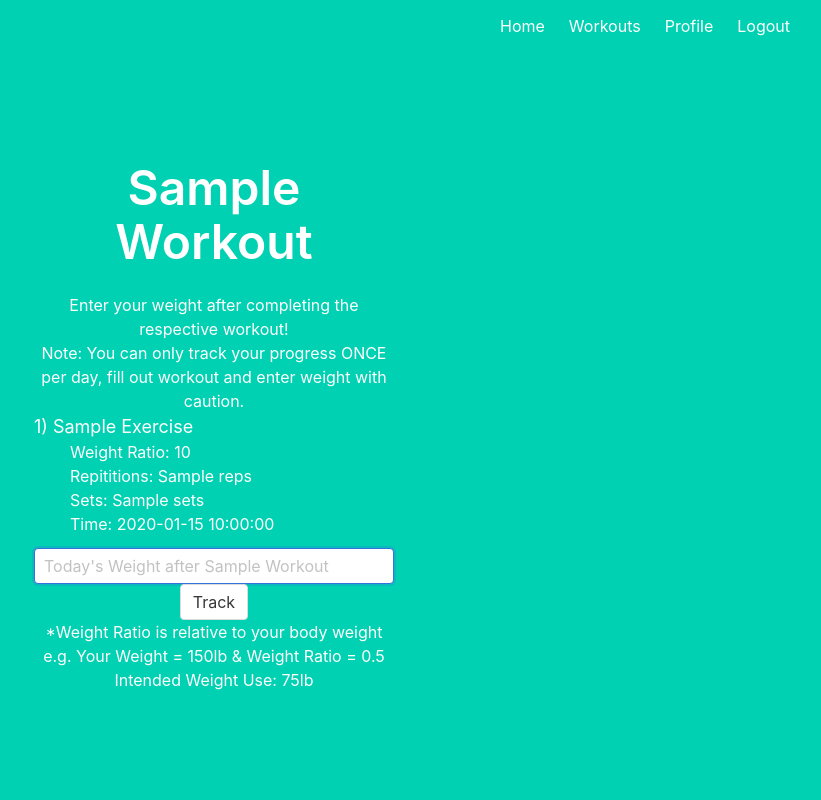
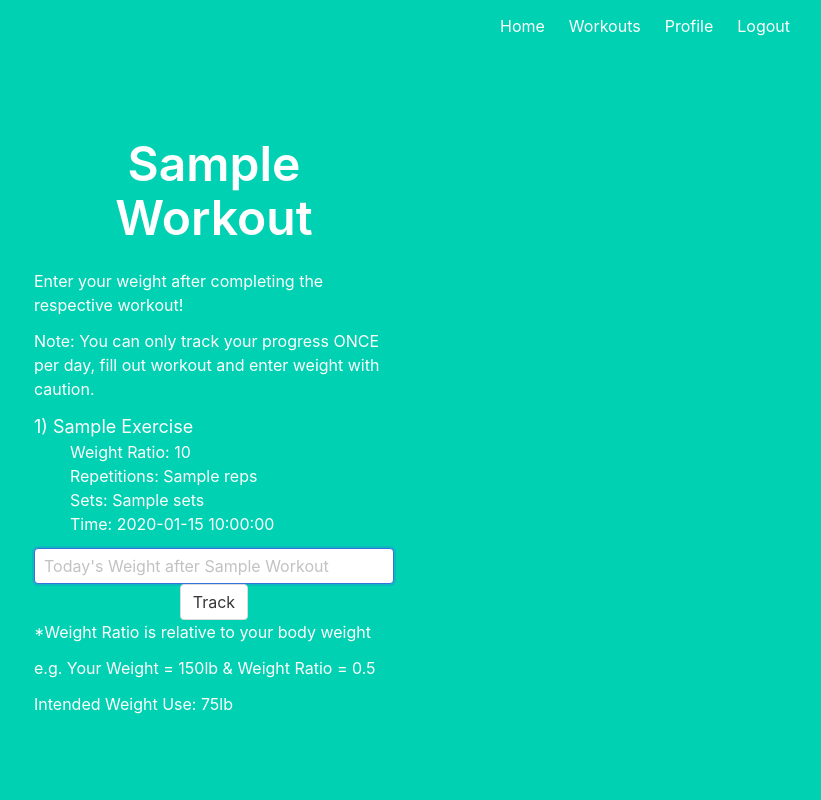
Before and after one commit to JampherS/flask_workout_app, a Flask app: page /wor/1 in a window 1280 px wide. Shown: the whole page, without its empty margins (426-1247 px from the left). Run offline with Flask 2, Linux system fonts and the light colour scheme; a user stored in the database is signed in; a database or web service that is not in the repository returns one stand-in record (values such as "Sample title").

Commit message:
cleaned up frontend

```diff
--- a/final/templates/base.html
+++ b/final/templates/base.html
@@ -11,11 +11,9 @@
 
 <body>
     <section class="hero is-primary is-fullheight">
-
         <div class="hero-head">
             <nav class="navbar">
                 <div class="container">
-
                     <div id="navbarMenuHeroA" class="navbar-menu">
 						<div class="navbar-end">
     						<a href="{{ url_for('main.index') }}" class="navbar-item">
--- a/final/templates/create_workout.html
+++ b/final/templates/create_workout.html
@@ -12,8 +12,10 @@
 	    {% endwith %}
 
         {% for workout in workouts %}
+            <div class="field">
+                <div class="control">
                     {{ workout['name'].title() }}
-            <div>
+                </div>
                 <form action="/append/{{ workout['name'] }}">
                     <div class="control">
                         <button class="button">Update</button>
@@ -28,10 +30,12 @@
         {% endfor %}
 
         <form method="POST" action="/create">
+            <div class="field">
                 <div class="control">
                     <input class="input is-large" type="workout" name="workout" placeholder="New Workout" autofocus="">
                     <button class="button">Create</button>
                 </div>
+            </div>
         </form>
 </div>
 {% endblock %}
--- a/final/templates/edit_workout.html
+++ b/final/templates/edit_workout.html
@@ -13,8 +13,11 @@
 
     {% if workout_exercises['exercises'] %}
         {% for exercise in workout_exercises['exercises'] %}
+            <div class="field">
                 <form action="/pop/{{ workout_name }}/{{ loop.index }}">
+                    <div class="control">
                         {{ loop.index }}) {{ exercise['name'].title() }}
+                    </div>
 
                     {% if exercise['weight'] %}
                         <div class="control">
@@ -42,9 +45,11 @@
 
                     <button class="button">Delete</button>
                 </form>
+            </div>
         {% endfor %}
     {% endif %}
 
+    <div class="field">
         {% for exercise in exercises %}
             <form method="POST" action="/append/{{ workout_name }}/{{ exercise['name'] }}">
                 <div class="control">
@@ -59,4 +64,5 @@
             </form>
         {% endfor %}
     </div>
+</div>
 {% endblock %}
--- a/final/templates/exercise.html
+++ b/final/templates/exercise.html
@@ -12,8 +12,10 @@
     {% endwith %}
 
     {% if exercise['notes'] %}
-        <div>
+        <div class="field">
+            <div class="control">
                 <p style="margin-left:10%"> {{ exercise['notes'] }} </p>
+            </div>
         </div>
     {% endif %}
 </div>
--- a/final/templates/profile.html
+++ b/final/templates/profile.html
@@ -6,9 +6,11 @@
         <font size="+5"> Welcome, {{name}}! </font>
     </h1>
 
+    <h2 class="subtitle">
         {% if admin %}
             Hey, you're an admin!
         {% endif %}
+    </h2>
 
     {% with messages = get_flashed_messages() %}
 	    {% if messages %}
@@ -19,9 +21,13 @@
     {% endwith %}
 
     <form method="POST" action="/profile">
+        <div class="field">
+            <div class="control">
                 Didn't workout today? That's okay, keep track of your weight here!
                 <input class="input" type="weight" name="weight" placeholder="Today's Weight" autofocus="">
                 <button class="button"> Track! </button>
+            </div>
+        </div>
     </form>
 
     {% if hist is not none %}
--- a/final/templates/workout.html
+++ b/final/templates/workout.html
@@ -10,16 +10,22 @@
             </div>
         {% endif %}
     {% endwith %}
-        <div>
+
+    <div class="field">
+        <div class="control">
             Enter your weight after completing the respective workout!
         </div>
-        <div>
+    </div>
+
+    <div class="field">
+        <div class="control">
             Note: You can only track your progress ONCE per day, fill out workout and enter weight with caution.
         </div>
-        <form method="POST" action="/track/{{ workout['name'] }}">
-            <div class="field">
+    </div>
+
     {% if workout['exercises'] %}
         {% for exercise in workout['exercises'] %}
+            <div class="field">
                 <div class="control">
                     <a href="/exe/{{ exercise['name'] }}"> <font size="+1"> {{ loop.index }}) {{ exercise['name'].title() }} </font> </a>
                 </div>
@@ -32,7 +38,7 @@
 
                 {% if exercise['reps'] is not none %}
                     <div class="control">
-                            <p style="margin-left:10%"> Repititions: {{ exercise['reps'] }} </p>
+                        <p style="margin-left:10%"> Repetitions: {{ exercise['reps'] }} </p>
                     </div>
                 {% endif %}
 
@@ -47,21 +53,30 @@
                         <p style="margin-left:10%"> Time: {{ exercise['time'] }} </p>
                     </div>
                 {% endif %}
+            </div>
         {% endfor %}
     {% endif %}
-            </div>
+    <form method="POST" action="/track/{{ workout['name'] }}">
         <input class="input" type="weight" name="weight" placeholder="Today's Weight after {{ workout['name'].title() }}" autofocus="">
         <button class="button">Track</button>
     </form>
-        <div>
+
+    <div class="field">
+        <div class="control">
             *Weight Ratio is relative to your body weight
         </div>
-        <div>
-            e.g.
-            Your Weight = 150lb & Weight Ratio = 0.5
     </div>
-        <div>
-            Intended Weight Use: 75lb </p>
+
+    <div class="field">
+        <div class="control">
+            e.g. Your Weight = 150lb & Weight Ratio = 0.5
+        </div>
+    </div>
+
+    <div class="field">
+        <div class="control">
+            Intended Weight Use: 75lb
+        </div>
     </div>
 </div>
 {% endblock %}
--- a/final/templates/workouts.html
+++ b/final/templates/workouts.html
@@ -11,10 +11,12 @@
         {% endif %}
     {% endwith %}
 
+    <div class="field">
         {% for workout in workouts %}
-            <div class="field">
+            <div class="control">
                 <a href="/wor/{{ workout['name'] }}"> <font size="+5"> {{ workout['name'].title() }} </font> </a>
             </div>
         {% endfor %}
     </div>
+</div>
 {% endblock %}
```
Also changed, not shown: final/templates/exercises.html (+5 -2 lines), final/templates/login.html (+8 -5 lines), final/templates/signup.html (+7 -6 lines). Lines whose indentation alone changed are shown as unchanged.
